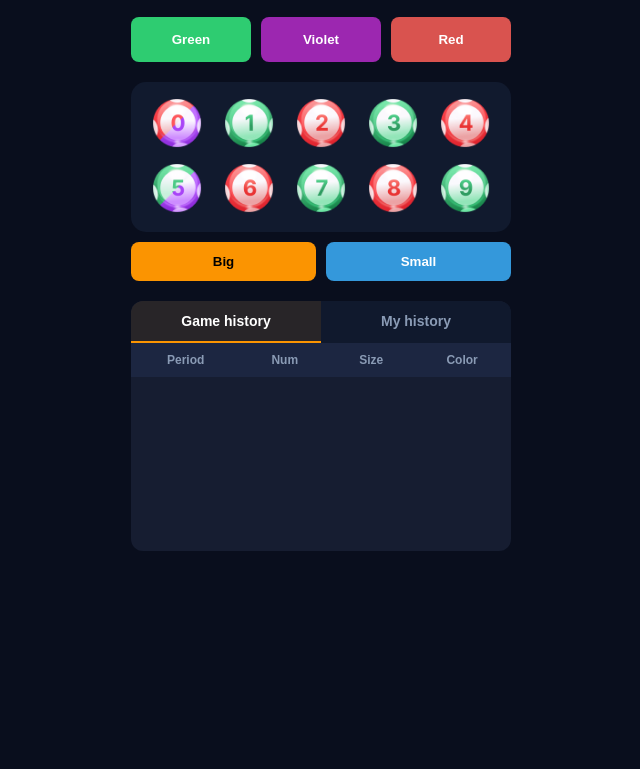
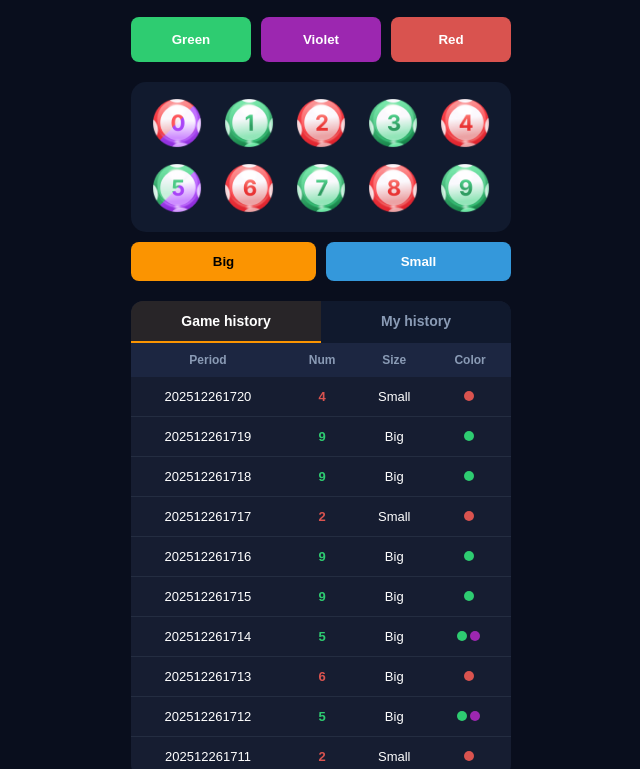
Before and after one commit to malik-bha/Bha-book, a plain HTML site: page game1.html in a window 1280 px wide. Shown: the part 187-956 px from the top of the page, without its empty margins (319-959 px from the left). Before the commit the page ends 800 px from the top, so only its background shows below. Drawn offline with Linux system fonts and the light colour scheme.

Commit message:
Update game1.html

```diff
--- a/game1.html
+++ b/game1.html
@@ -282,7 +282,49 @@
         document.getElementById('res-popup-box').style.display = 'flex';
     }
 
-    window.onload = () => { loadBalance(); startTimer(); renderGameHistory(); renderLast5(); renderMyHistory(); };
+    // اس فنکشن کو بھی اپنے اسکرپٹ میں کہیں بھی شامل کر لیں (مثلاً startTimer سے پہلے یا بعد میں)
+function fillInitialHistory(currentPID) {
+    let gH = JSON.parse(localStorage.getItem('game_h')) || [];
+
+    // اگر ہسٹری خالی ہے تو پچھلے 10 رزلٹ خود بخود تیار کرے گا
+    if (gH.length === 0) {
+        let startPID = parseInt(currentPID) - 1;
+        for (let i = 0; i < 10; i++) {
+            let tempNum = Math.floor(Math.random() * 10);
+            let tempColors = colorsMap[tempNum];
+            let tempSize = tempNum >= 5 ? 'Big' : 'Small';
+
+            gH.push({
+                p: (startPID - i).toString(),
+                n: tempNum,
+                s: tempSize,
+                c: tempColors
+            });
+        }
+        localStorage.setItem('game_h', JSON.stringify(gH));
+    }
+}
+
+// اپنے پرانے window.onload کو ڈیلیٹ کر کے یہ والا پیسٹ کریں
+window.onload = () => {
+    // موجودہ پیریڈ نمبر نکالنا تاکہ اس سے پیچھے کی ہسٹری بھری جا سکے
+    let sec = new Date().getSeconds();
+    let currentPID = new Date().getFullYear().toString() +
+                     (new Date().getMonth() + 1).toString().padStart(2, '0') +
+                     new Date().getDate().toString().padStart(2, '0') +
+                     Math.floor((new Date().getHours() * 3600 + new Date().getMinutes() * 60 + sec) / 30);
+
+    // ہسٹری بھرنا
+    fillInitialHistory(currentPID);
+
+    // باقی تمام فنکشنز کو لوڈ کرنا
+    loadBalance();
+    startTimer();
+    renderGameHistory();
+    renderLast5();
+    renderMyHistory();
+};
+
 </script>
 </body>
 </html>
```
